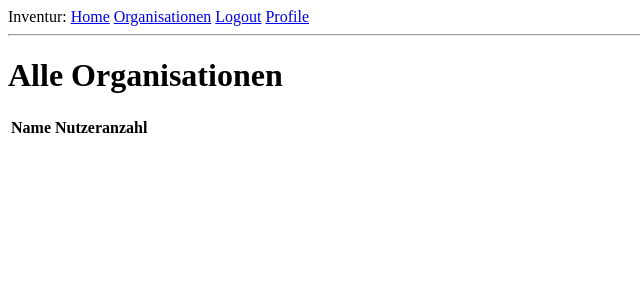
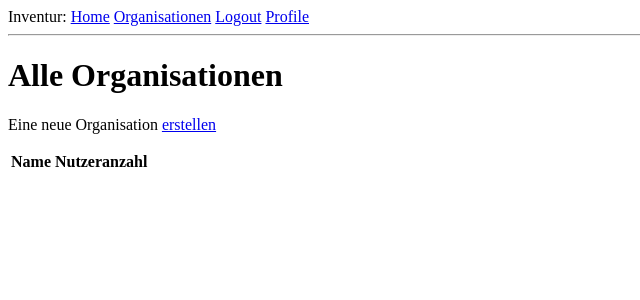
Before and after one commit to fpwg/Q2Datenbankprojekt, a Python web app: template app/templates/organisation_list.html in a window 1280 px wide. Shown: the top 300 px of the page, without its empty margins (0-640 px from the left). Run offline with Jinja, Linux system fonts and the light colour scheme; the template is opened without the code that fills it, so the values that code supplies are empty.

Commit message:
aufforderung zum erstellen einer organisation

```diff
--- a/app/templates/organisation_list.html
+++ b/app/templates/organisation_list.html
@@ -4,6 +4,7 @@
   <h1>
     Alle Organisationen
   </h1>
+  <p>Eine neue Organisation <a href="{{ url_for('register_organisation') }}">erstellen</a></p>
   <table>
     <tr style="font-weight: bold;">
       <td>Name</td>
```
